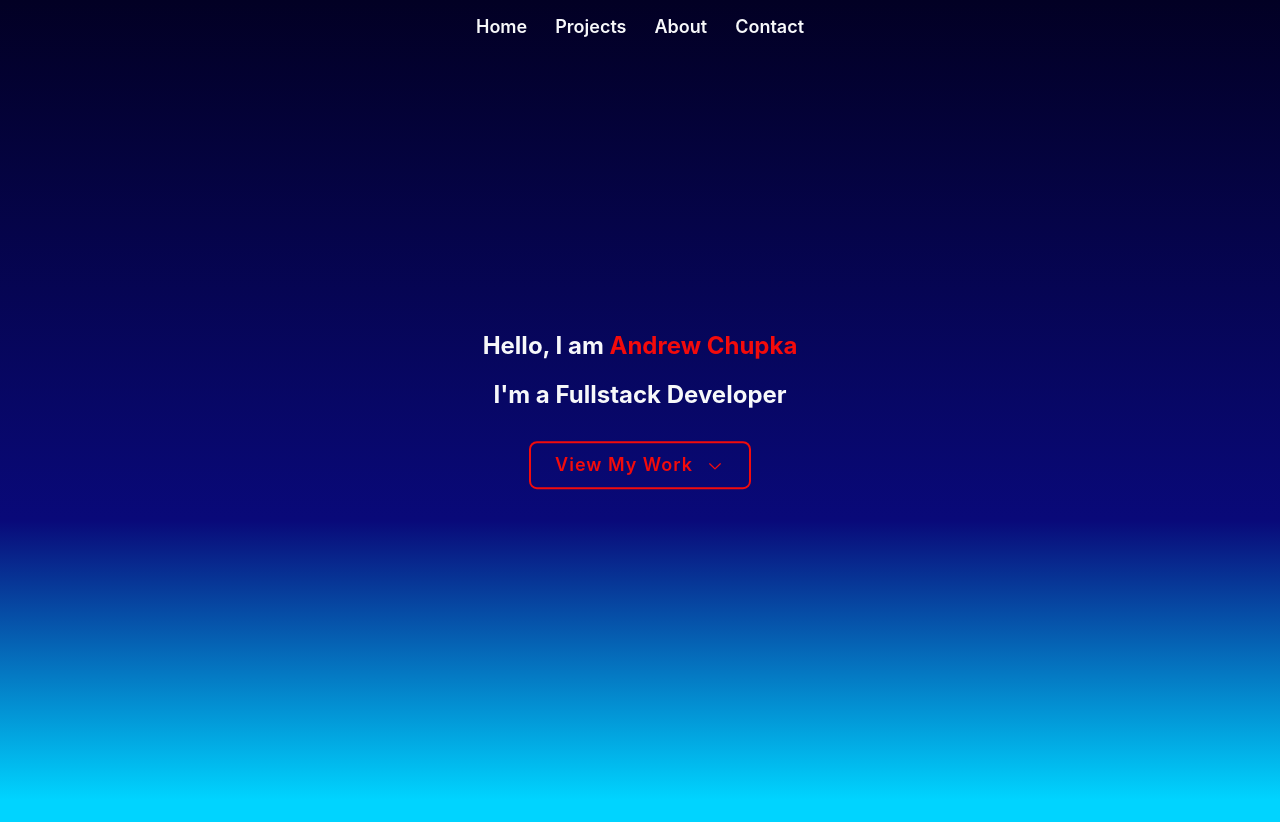
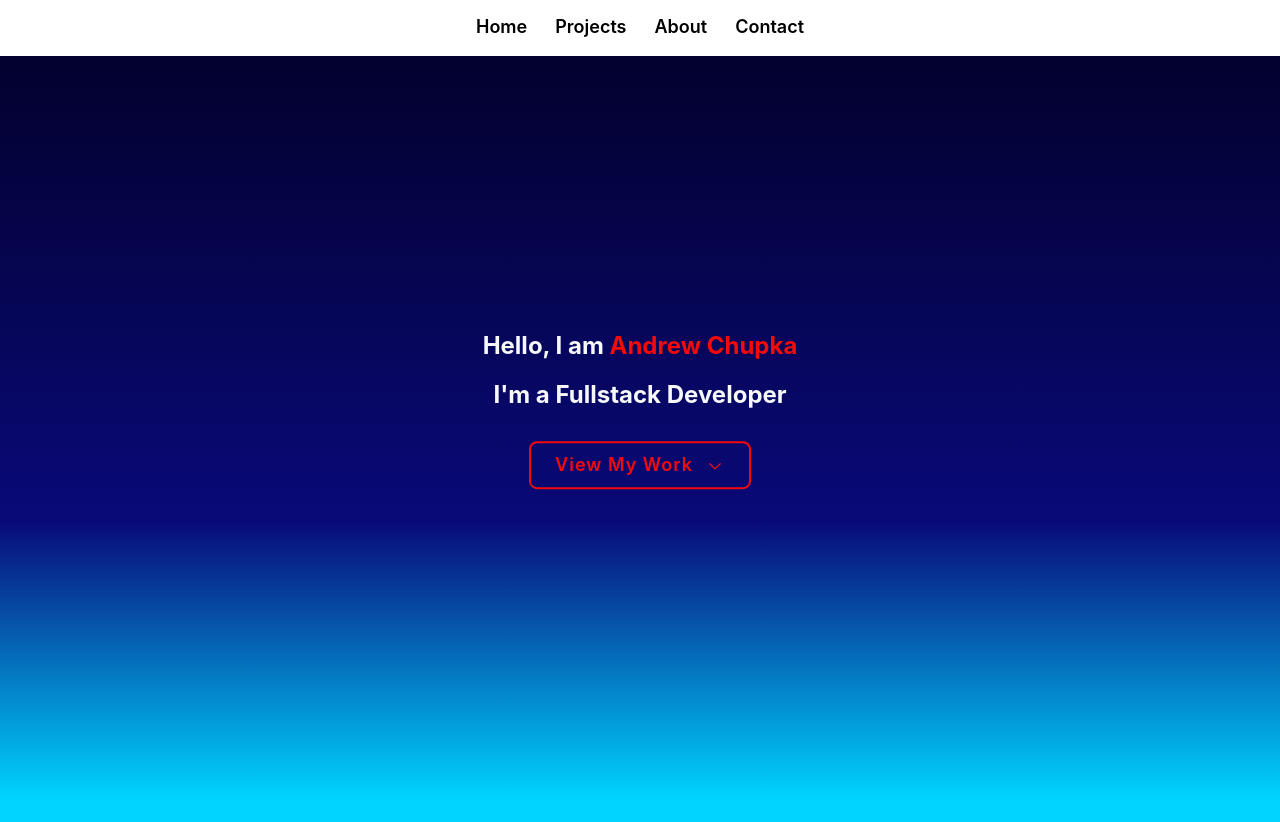
Before and after one commit to worldOfVerdure/Portfoliov3, a Next.js app: page / in a window 1280 px wide. Shown: the top 822 px of the page. Built offline with nearby package versions, Linux system fonts and the light colour scheme.

Commit message:
Add sentinel strips to detect when fixed header moves accorss different colors of gradient for better contrast (colors not finalized).

```diff
--- a/src/components/project/header/Header.tsx
+++ b/src/components/project/header/Header.tsx
@@ -1,9 +1,9 @@
 "use client";
 
-import { useEffect, useRef, useState } from 'react';
 import { Link } from '../../primitives/Link';
 import { Stack } from '../../primitives/Stack'
 import styles from '../header/styles/header.module.css';
+import { useEffect, useRef, useState } from 'react';
 
 type HeaderLink = {
   linkText: string;
--- a/src/components/project/header/styles/header.module.css
+++ b/src/components/project/header/styles/header.module.css
@@ -1,22 +1,25 @@
 .header {
   --header-nav-text: var(--color-text);
+  --header-bg: #ffffff;
 
-  background-color: transparent;
+  background-color: var(--header-bg);
   left: 0;
   padding: var(--space-4) 0;
   position: fixed;
   top: 0;
-  transition: color 240ms ease;
+  transition: background-color 240ms ease, color 240ms ease;
   width: 100%;
   z-index: 20;
 }
 
 .navLight {
-  --header-nav-text: var(--color-text);
+  --header-nav-text: #000000;
+  --header-bg: #ffffff;
 }
 
 .navDark {
-  --header-nav-text: #0d1117;
+  --header-nav-text: #ffffff;
+  --header-bg: #000000;
 }
 
 .linkStack{
--- a/src/components/project/hero/styles/Hero.module.css
+++ b/src/components/project/hero/styles/Hero.module.css
@@ -18,7 +18,7 @@
 }
 
 .navThemeSentinelBright {
-  top: 72%;
+  top: 80%;
 }
 
 .heroStack {
```
